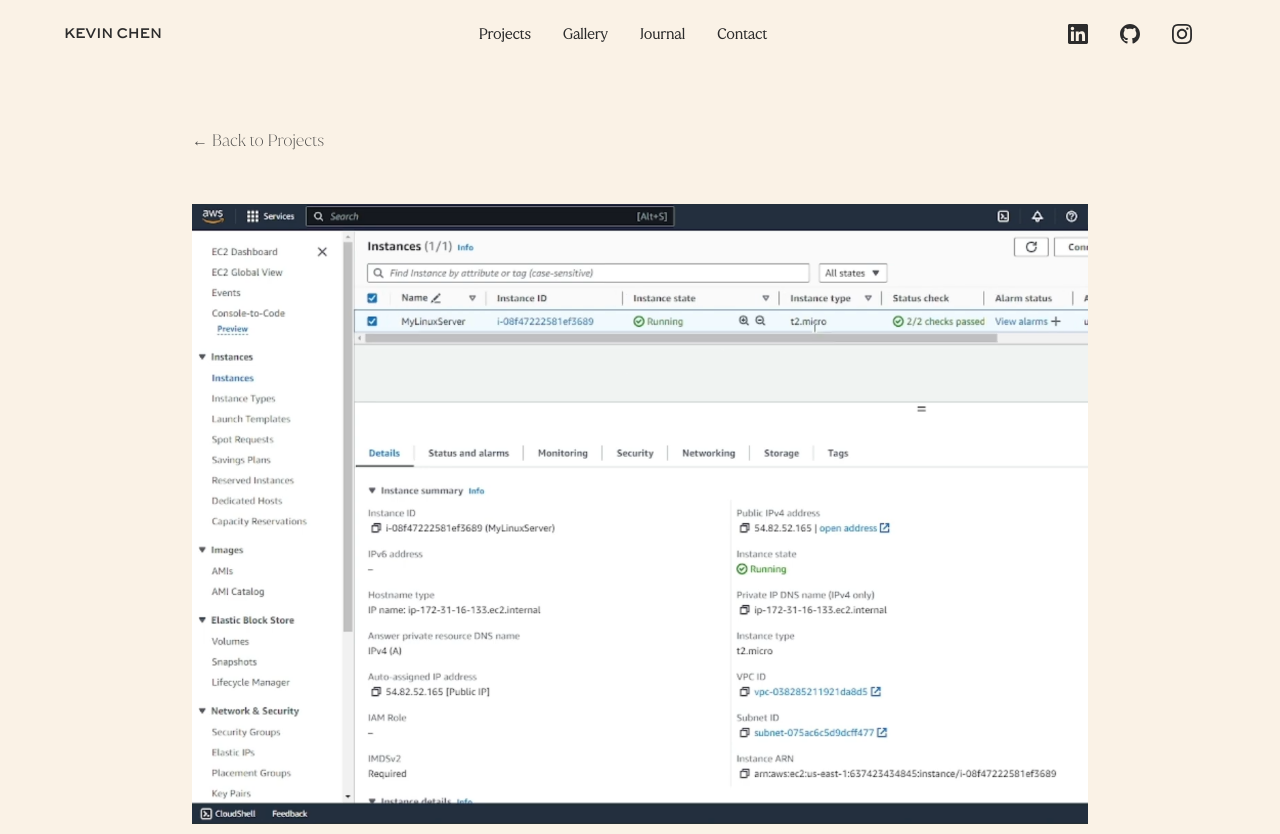
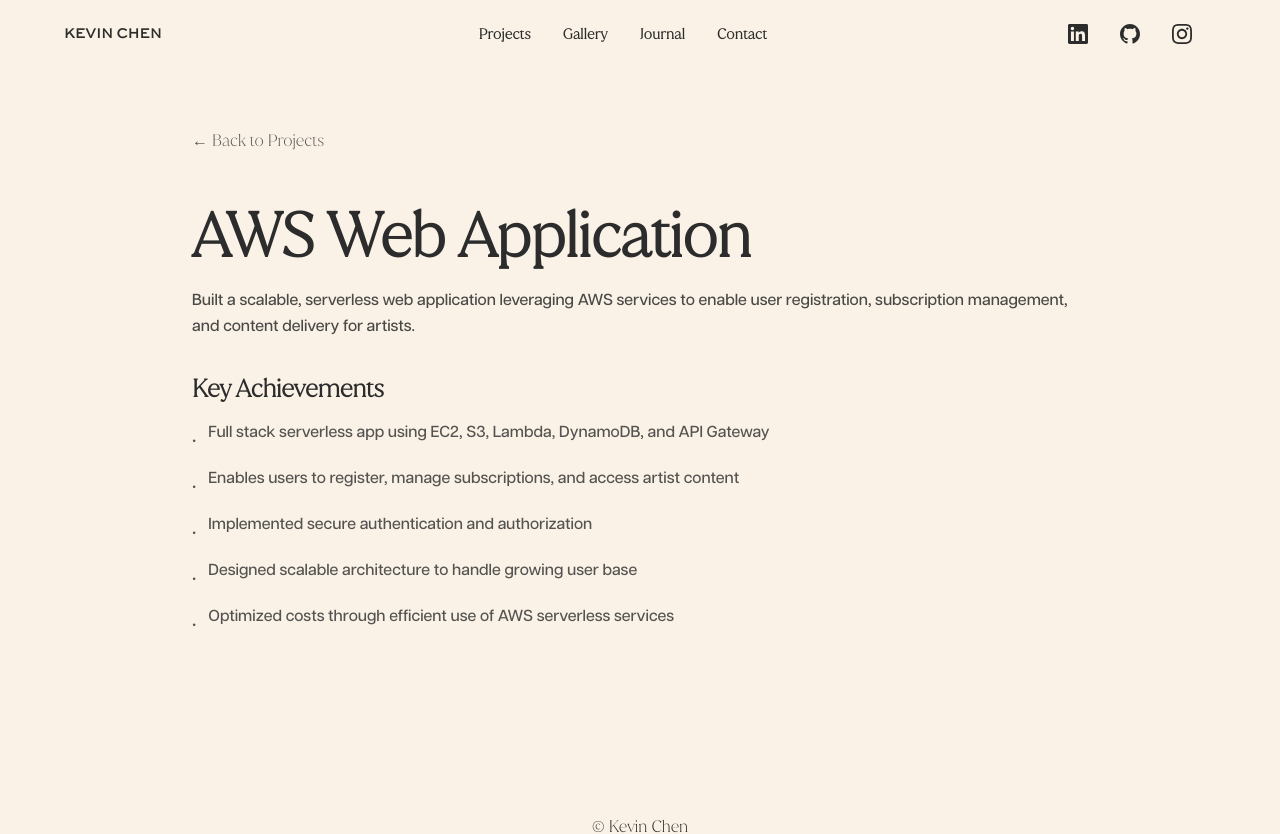
Before and after one commit to KevinChen2211/personal-portfolio, a Next.js app: page /projects/aws-web-application in a window 1280 px wide. Shown: the top 834 px of the page. Built offline with nearby package versions, Linux system fonts and the light colour scheme; a web font is replaced by a local one.

Commit message:
allow markdonw formatting for projects page

```diff
--- a/app/projects/[slug]/page.tsx
+++ b/app/projects/[slug]/page.tsx
@@ -5,9 +5,124 @@ import Link from "next/link";
 import Image from "next/image";
 import { projects } from "../../data/projects";
 import Navbar from "../../components/Navbar";
+import { parseMarkdown } from "../../utils/markdown";
+import React from "react";
 
 interface ProjectPageProps {
   params: Promise<{ slug: string }>;
+}
+
+// Parse project description with support for image placeholders and markdown
+function parseProjectDescription(description: string, textColor: string) {
+  const lines = description.split("\n");
+  const elements: React.ReactNode[] = [];
+  let currentParagraph: string[] = [];
+  let elementKey = 0;
+
+  const flushParagraph = () => {
+    if (currentParagraph.length > 0) {
+      const paragraphText = currentParagraph.join(" ");
+      if (paragraphText.trim()) {
+        // Parse the paragraph with markdown for inline formatting
+        const parsed = parseMarkdown(paragraphText, {
+          palette: {
+            text: textColor,
+            textSecondary: textColor,
+            border: textColor,
+            primary: textColor,
+          },
+        });
+        elements.push(...parsed);
+      }
+      currentParagraph = [];
+    }
+  };
+
+  lines.forEach((line) => {
+    const trimmed = line.trim();
+
+    // Handle image placeholders: [IMAGE PLACEHOLDER: ...]
+    if (trimmed.startsWith("[IMAGE PLACEHOLDER:")) {
+      flushParagraph();
+      const placeholderMatch = trimmed.match(/\[IMAGE PLACEHOLDER:(.+?)\]/);
+      if (placeholderMatch) {
+        const placeholderText = placeholderMatch[1].trim();
+        elements.push(
+          <div
+            key={`placeholder-${elementKey++}`}
+            className="my-8 flex flex-col items-center"
+          >
+            <div
+              className="relative w-full max-w-4xl border-2 border-dashed rounded-lg p-8"
+              style={{
+                borderColor: `${textColor}40`,
+                backgroundColor: `${textColor}08`,
+                minHeight: "200px",
+              }}
+            >
+              <div className="flex flex-col items-center justify-center h-full text-center">
+                <div
+                  className="text-4xl mb-4 opacity-50"
+                  style={{ color: textColor }}
+                >
+                  🖼️
+                </div>
+                <p
+                  className="text-sm md:text-base italic max-w-2xl px-4"
+                  style={{
+                    color: textColor,
+                    opacity: 0.7,
+                  }}
+                >
+                  {placeholderText}
+                </p>
+                <p
+                  className="text-xs mt-2"
+                  style={{
+                    color: textColor,
+                    opacity: 0.5,
+                  }}
+                >
+                  Image placeholder
+                </p>
+              </div>
+            </div>
+          </div>
+        );
+      }
+      return;
+    }
+
+    // Handle regular markdown images: ![IMAGE:path]
+    if (trimmed.startsWith("![IMAGE:")) {
+      flushParagraph();
+      // Let markdown parser handle it
+      const parsed = parseMarkdown(trimmed, {
+        palette: {
+          text: textColor,
+          textSecondary: textColor,
+          border: textColor,
+          primary: textColor,
+        },
+      });
+      elements.push(...parsed);
+      return;
+    }
+
+    // Handle empty lines
+    if (trimmed === "") {
+      flushParagraph();
+      return;
+    }
+
+    // Accumulate text for paragraph
+    currentParagraph.push(trimmed);
+  });
+
+  // Flush any remaining paragraph
+  flushParagraph();
+
+  return elements.length > 0 ? elements : [<p key="empty">No description available.</p>];
 }
 
 export default function ProjectPage({ params }: ProjectPageProps) {
@@ -75,24 +190,6 @@ export default function ProjectPage({ params }: ProjectPageProps) {
             ← Back to Projects
           </Link>
 
-          {/* Project Image */}
-          {project.image && (
-            <div className="relative w-full mb-8 flex justify-center">
-              <div className="relative w-full max-w-4xl">
-                <Image
-                  src={project.image}
-                  alt={project.title}
-                  width={1200}
-                  height={1600}
-                  className="object-contain w-full h-auto"
-                  sizes="(max-width: 768px) 100vw, (max-width: 1024px) 90vw, 1200px"
-                  quality={90}
-                  priority
-                />
-              </div>
-            </div>
-          )}
-
           {/* Project Title */}
           <div className="flex items-center gap-4 mb-6">
             {project.icon && (
@@ -110,16 +207,17 @@ export default function ProjectPage({ params }: ProjectPageProps) {
             </h1>
           </div>
 
-          {/* Project Description */}
-          <p
-            className="text-base md:text-lg mb-8 leading-relaxed long-content"
+          {/* Project Description with Markdown Support */}
+          <div
+            className="prose prose-lg max-w-none mb-8"
             style={{
               color: textColor,
               opacity: 0.85,
+              lineHeight: "1.8",
             }}
           >
-            {project.description}
-          </p>
+            {parseProjectDescription(project.description, textColor)}
+          </div>
 
           {/* Key Achievements */}
           <div className="mt-8">
```
